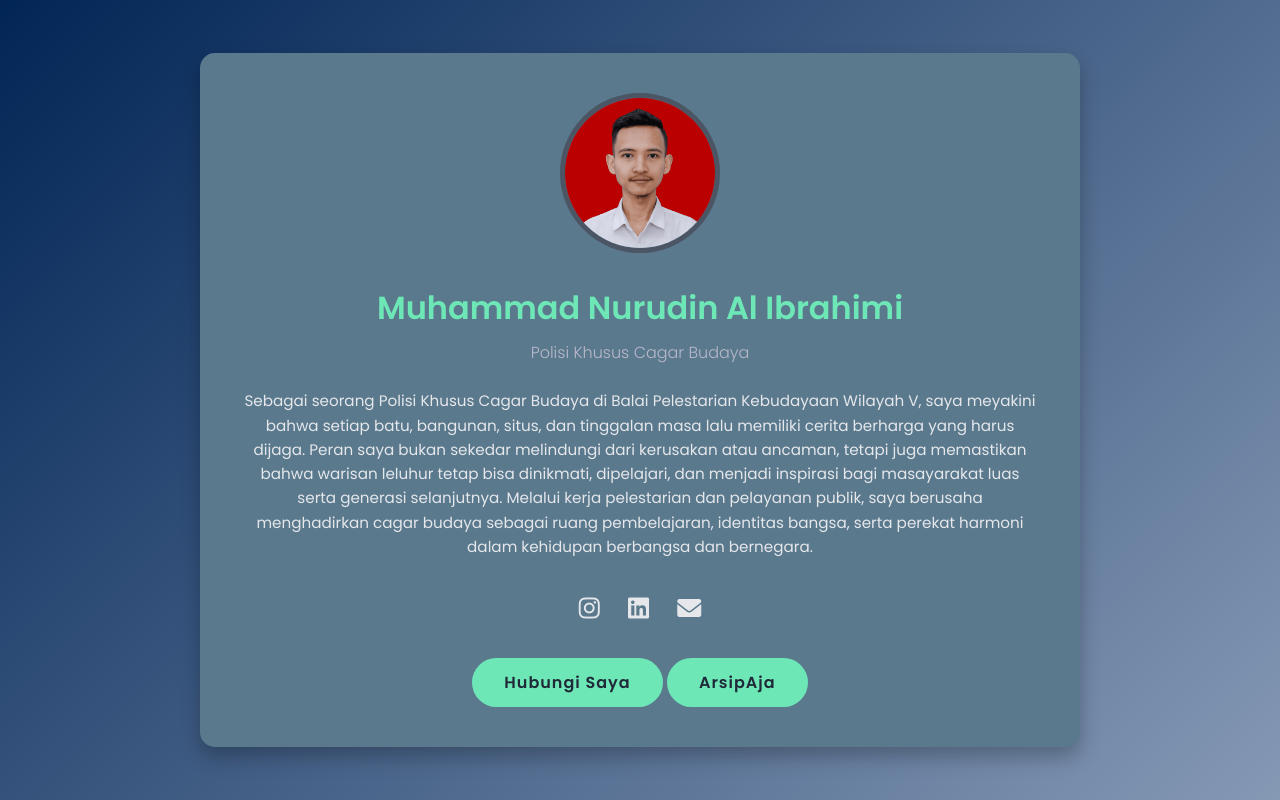
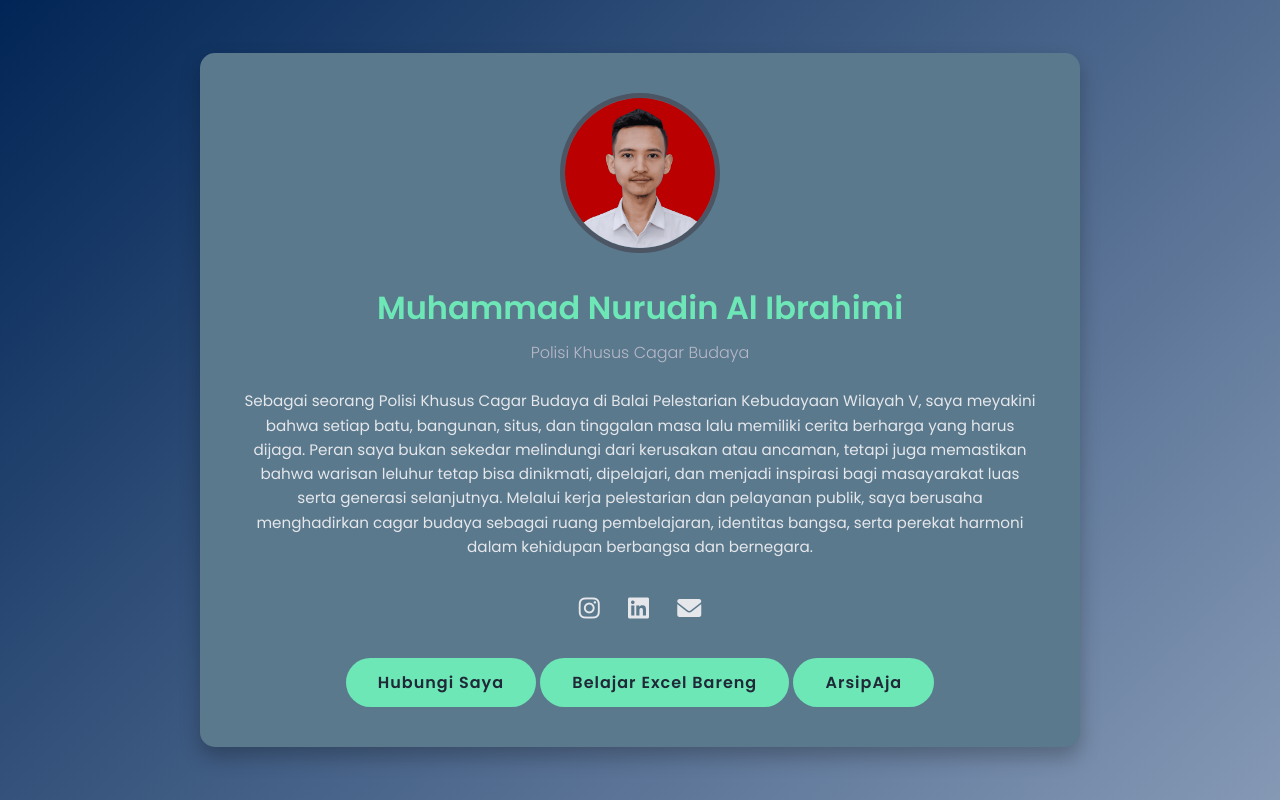
Before and after one commit to MNurudin1412/cobahosting, a plain HTML site: page index.html in a window 1280 px wide. Drawn offline with Linux system fonts and the light colour scheme.

Commit message:
Modify contact button links in index.html
Updated contact button to include 'Belajar Excel Bareng' link.

```diff
--- a/index.html
+++ b/index.html
@@ -24,6 +24,7 @@
         </div>
         <div class="contact-button">
             <a href="https://wa.me/6282181031362" class="btn">Hubungi Saya</a>
+            <a href="belajar_excel.html" class="btn">Belajar Excel Bareng</a>
             <a href="arsipaja.html" class="btn">ArsipAja</a>
         </div>
     </div>
```
